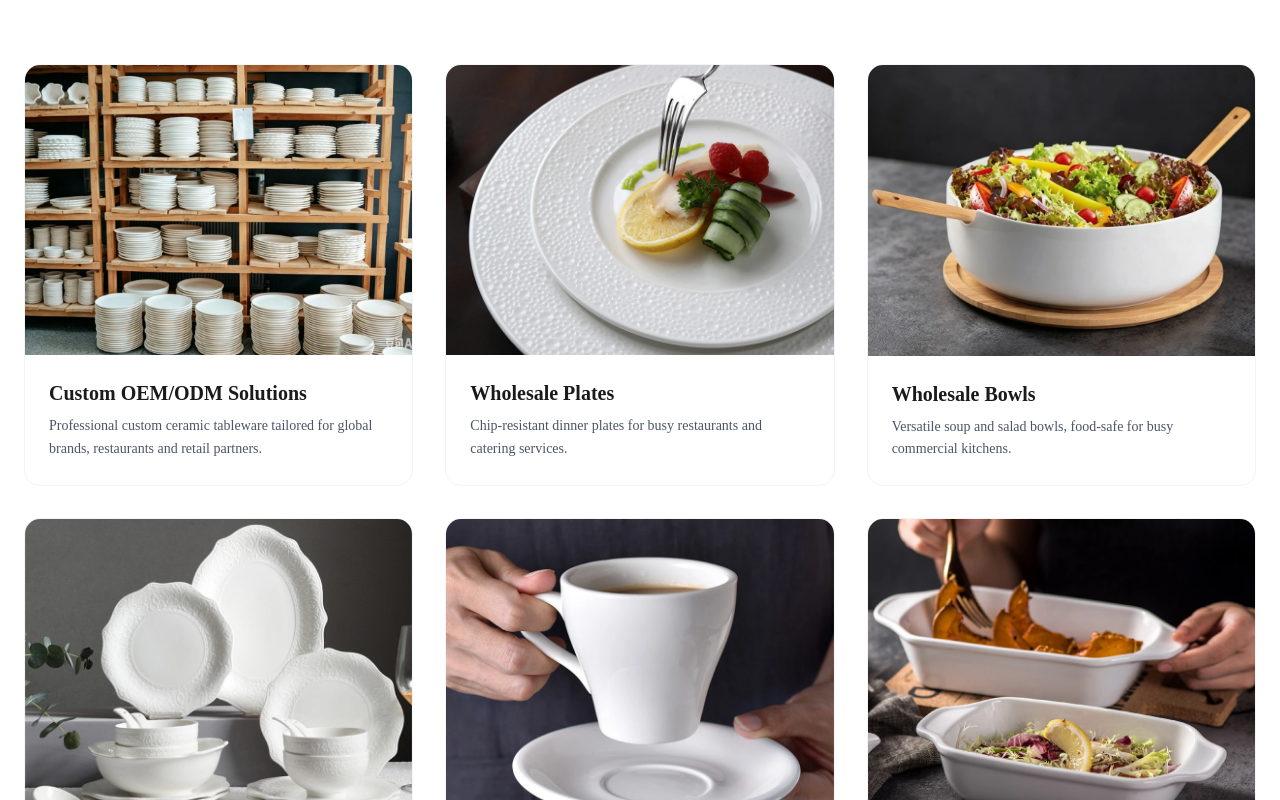
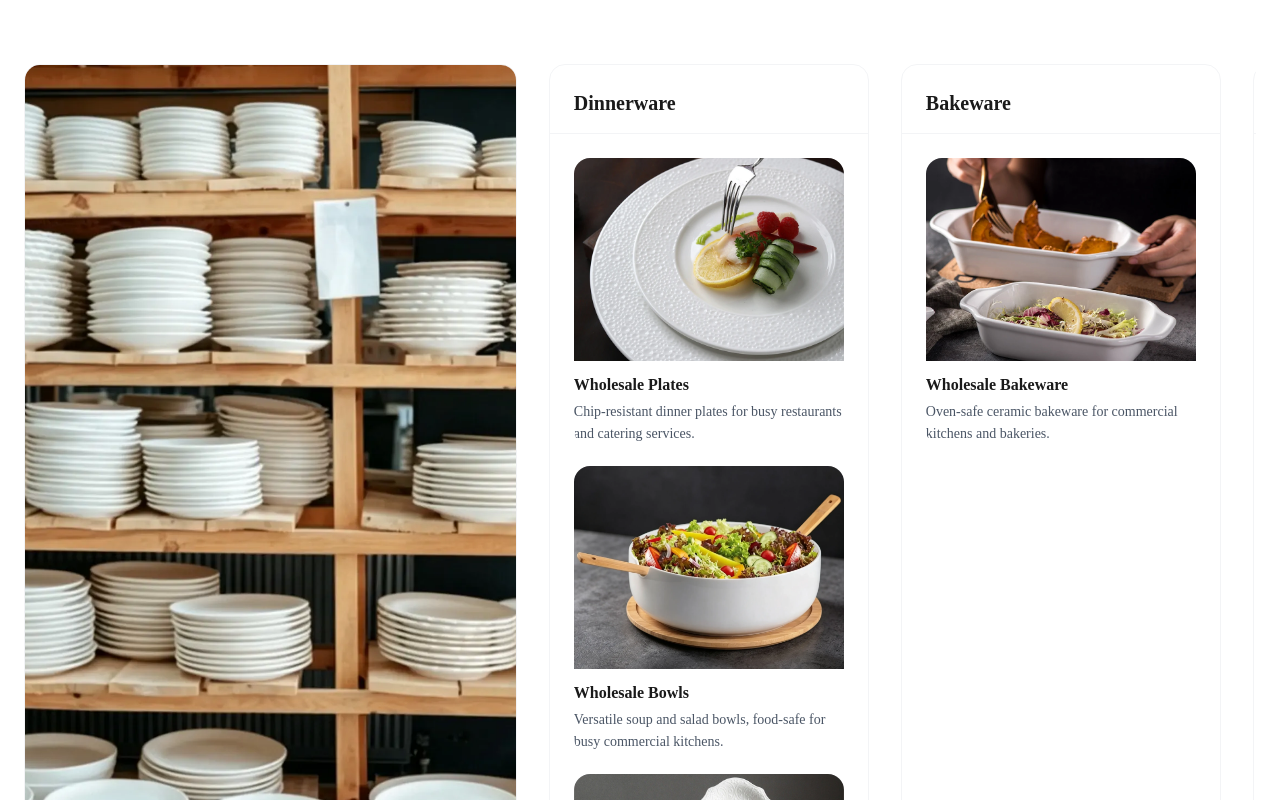
Before and after one commit to ADA-Ceramics/Ada-Ceramics-260531, a Next.js app: page /about in a window 1280 px wide. Shown: the part 1080-1880 px from the top of the page. Built offline with nearby package versions, Linux system fonts and the light colour scheme.

Commit message:
feat: enhance category section with new link logic and layout adjustments

```diff
--- a/components/home/CategorySection.tsx
+++ b/components/home/CategorySection.tsx
@@ -7,7 +7,43 @@ interface CategorySectionProps {
   categories: CategoryData[]
 }
 
+// 根据分类 slug 生成跳转链接（保持原有逻辑不变）
+function getLinkHref(slug: string) {
+  return slug === "oem-odm"
+    ? "/en/oem-odm"
+    : slug === "all"
+    ? "/en/products"
+    : `/en/products/${slug}`
+}
+
+// 仅做视觉合并的品类分组配置：每个合并模块保留原属品类的所有卡片
+const MERGED_GROUPS: { title: string; slugs: string[] }[] = [
+  {
+    title: "Dinnerware",
+    slugs: ["wholesale-plates", "wholesale-bowls", "wholesale-dinnerware-sets"],
+  },
+  {
+    title: "Bakeware",
+    slugs: ["wholesale-bakeware"],
+  },
+  {
+    title: "Table Decor and Drinkware",
+    slugs: ["wholesale-cups-mugs"],
+  },
+]
+
 export default function CategorySection({ categories }: CategorySectionProps) {
+  // 取出左侧固定通高的 OEM 模块
+  const oemCard = categories.find((c) => c.slug === "oem-odm")
+
+  // 将剩余模块按品类合并为 3 个分组（保留每张原始卡片的全部内容）
+  const groups = MERGED_GROUPS.map((group) => ({
+    title: group.title,
+    items: group.slugs
+      .map((slug) => categories.find((c) => c.slug === slug))
+      .filter((c): c is CategoryData => Boolean(c)),
+  })).filter((group) => group.items.length > 0)
+
   return (
     <section className="py-24 bg-white">
       <div className="max-w-[1280px] mx-auto px-6">
@@ -19,32 +55,25 @@ export default function CategorySection({ categories }: CategorySectionProps) {
           </p>
         </div>
 
-        <div className="grid grid-cols-1 sm:grid-cols-2 lg:grid-cols-3 gap-6 md:gap-8">
-          {categories.map((category) => {
-            // 修正：补全三元表达式，加上反引号，添加 return
-            const linkHref =
-              category.slug === "oem-odm"
-                ? "/en/oem-odm"
-                : category.slug === "all"
-                ? "/en/products"
-                : `/en/products/${category.slug}`
-
-            return (
+        {/* 左 40% 固定通高 OEM 模块 + 右 60% 横向滚动合并模块 */}
+        <div className="flex flex-col lg:flex-row gap-6 md:gap-8">
+          {/* 左侧：Custom OEM/ODM Solutions，占 40% 宽度并通高横跨 */}
+          {oemCard && (
+            <div className="lg:w-2/5 lg:shrink-0">
               <Link
-                key={category.slug}
-                href={linkHref}
-                className="no-underline block focus:outline-none focus:ring-2 focus:ring-[#8b7355] rounded-2xl"
+                href={getLinkHref(oemCard.slug)}
+                className="no-underline block h-full focus:outline-none focus:ring-2 focus:ring-[#8b7355] rounded-2xl"
               >
-                <div className="bg-white rounded-2xl overflow-hidden border border-gray-100 transition-all">
-                  <div className="relative aspect-[4/3] bg-gray-100">
-                    {category.image ? (
+                <div className="bg-white rounded-2xl overflow-hidden border border-gray-100 transition-all h-full flex flex-col">
+                  <div className="relative flex-1 min-h-[280px] bg-gray-100">
+                    {oemCard.image ? (
                       <Image
-                        src={category.image}
-                        alt={category.alt}
+                        src={oemCard.image}
+                        alt={oemCard.alt}
                         fill
                         loading="lazy"
                         className="object-cover"
-                        sizes="(max-width: 640px) 100vw, (max-width: 1024px) 50vw, 33vw"
+                        sizes="(max-width: 1024px) 100vw, 40vw"
                       />
                     ) : (
                       <div className="w-full h-full flex items-center justify-center text-gray-400">
@@ -53,13 +82,61 @@ export default function CategorySection({ categories }: CategorySectionProps) {
                     )}
                   </div>
                   <div className="p-6">
-                    <h3 className="text-xl font-semibold text-[#1a1a1a] mb-2">{category.name}</h3>
-                    <p className="text-gray-600 text-sm leading-relaxed">{category.description}</p>
+                    <h3 className="text-2xl font-semibold text-[#1a1a1a] mb-2">{oemCard.name}</h3>
+                    <p className="text-gray-600 text-sm leading-relaxed">{oemCard.description}</p>
                   </div>
                 </div>
               </Link>
-            )
-          })}
+            </div>
+          )}
+
+          {/* 右侧：3 个按品类合并的模块，横向滚动 */}
+          <div className="lg:w-3/5 min-w-0">
+            <div className="flex gap-6 md:gap-8 overflow-x-auto pb-4 snap-x snap-mandatory h-full">
+              {groups.map((group) => (
+                <div
+                  key={group.title}
+                  className="snap-start shrink-0 w-[280px] sm:w-[320px] bg-white rounded-2xl border border-gray-100 overflow-hidden flex flex-col"
+                >
+                  <div className="px-6 pt-6 pb-4 border-b border-gray-100">
+                    <h3 className="text-xl font-semibold text-[#1a1a1a]">{group.title}</h3>
+                  </div>
+                  <div className="flex flex-col gap-5 p-6">
+                    {group.items.map((item) => (
+                      <Link
+                        key={item.slug}
+                        href={getLinkHref(item.slug)}
+                        className="no-underline block focus:outline-none focus:ring-2 focus:ring-[#8b7355] rounded-xl"
+                      >
+                        <div className="overflow-hidden rounded-xl">
+                          <div className="relative aspect-[4/3] bg-gray-100">
+                            {item.image ? (
+                              <Image
+                                src={item.image}
+                                alt={item.alt}
+                                fill
+                                loading="lazy"
+                                className="object-cover"
+                                sizes="(max-width: 640px) 80vw, 320px"
+                              />
+                            ) : (
+                              <div className="w-full h-full flex items-center justify-center text-gray-400">
+                                <Package size={40} />
+                              </div>
+                            )}
+                          </div>
+                          <div className="pt-3">
+                            <h4 className="text-base font-semibold text-[#1a1a1a] mb-1">{item.name}</h4>
+                            <p className="text-gray-600 text-sm leading-relaxed">{item.description}</p>
+                          </div>
+                        </div>
+                      </Link>
+                    ))}
+                  </div>
+                </div>
+              ))}
+            </div>
+          </div>
         </div>
       </div>
     </section>
```
Also changed, not shown: section2.png (added).
